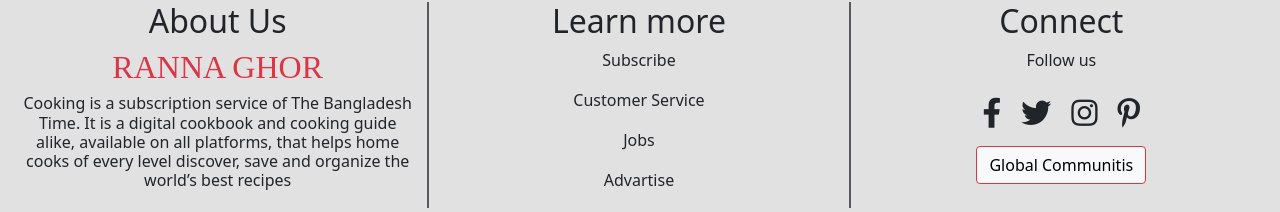
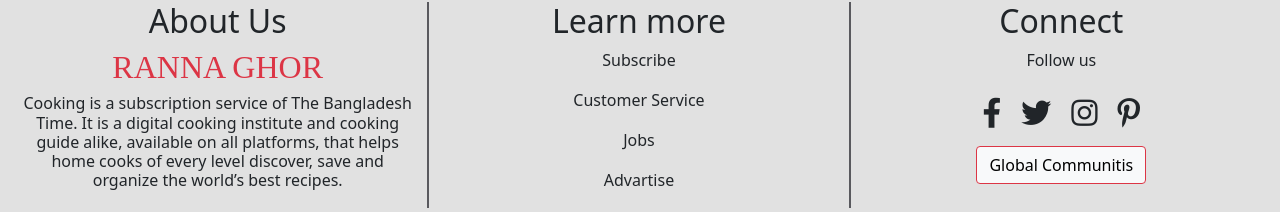
Before and after one commit to Didar2255/home-touch-cooking-react-project, a React (Create React App) app: page / in a window 1280 px wide. Shown: the part 2575-2787 px from the top of the page. Built offline with nearby package versions, Linux system fonts and the light colour scheme.

Commit message:
edit readme file

```diff
--- a/src/components/Footer/Footer.js
+++ b/src/components/Footer/Footer.js
@@ -9,7 +9,7 @@
                 <div className="col-md-4 footer-border">
                     <h2>About Us</h2>
                     <h2 className='text-danger' style={{ fontFamily: 'cursive' }}>RANNA GHOR</h2>
-                    <h6>Cooking is a subscription service of The Bangladesh Time. It is a digital cookbook and cooking guide alike, available on all platforms, that helps home cooks of every level discover, save and organize the world’s best recipes</h6>
+                    <h6>Cooking is a subscription service of The Bangladesh Time. It is a digital cooking institute and cooking guide alike, available on all platforms, that helps home cooks of every level discover, save and organize the world’s best recipes.</h6>
                 </div>
                 <div className="col-md-4 footer-border">
                     <h2>Learn more</h2>
```
Also changed, not shown: 1 other file (tests, documents, lock files or other folders).
